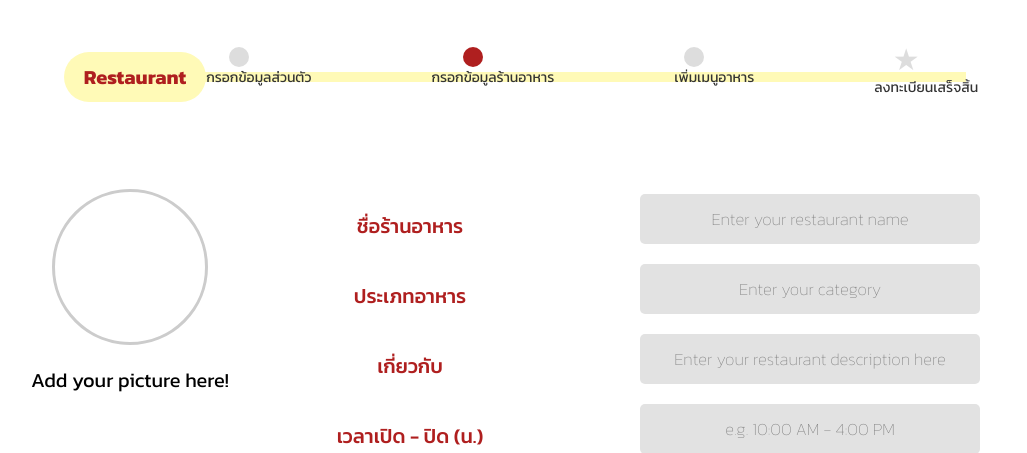
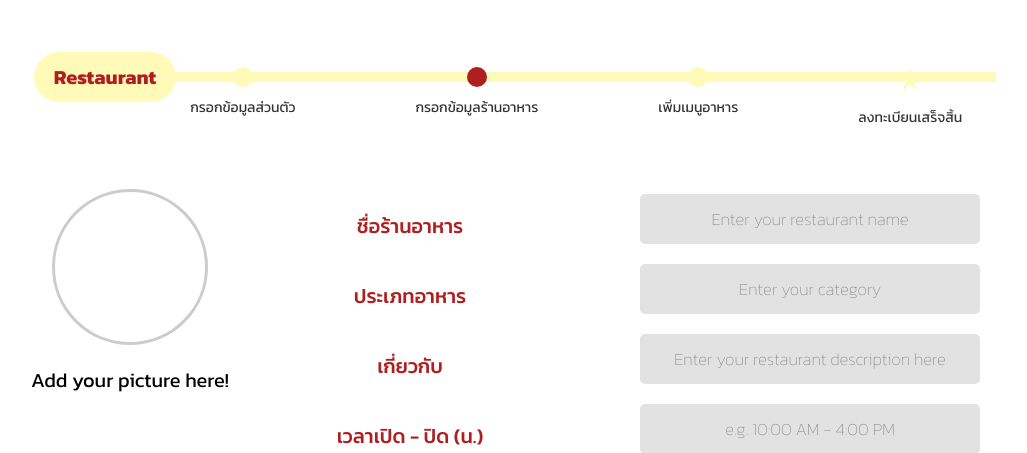
Before and after one commit to 6510615203/cn331project, a Django app: template home/templates/restaurant_register.html in a window 1280 px wide. Shown: the part 101-554 px from the top of the page, without its empty margins (135-1162 px from the left). Run offline with Django 5.2, Linux system fonts and the light colour scheme; the template is opened without the code that fills it, so the values that code supplies are empty.

Commit message:
Update restaurant_register.html

```diff
--- a/home/templates/restaurant_register.html
+++ b/home/templates/restaurant_register.html
@@ -7,85 +7,7 @@
 
 {% block style %}
 <link rel="stylesheet" type="text/css" href="{% static 'css/register.css' %}">
-<style>
-    /* ฟอนต์ Kanit สำหรับองค์ประกอบทั้งหมด */
-    body {
-        font-family: 'Kanit', sans-serif;
-    }
 
-    /* กำหนดฟอนต์ Kanit ให้กับ h2 */
-    h2 {
-        font-family: 'Kanit', sans-serif;
-        font-weight: 700;
-        font-size: 24px;
-        color: #AF1F1F;
-        text-align: center;
-    }
-
-    /* ฟอนต์ Kanit สำหรับ label */
-    label {
-        font-family: 'Kanit', sans-serif;
-        font-size: 14px;
-        color: #333;
-        text-align: center;
-        align-items: center;
-        line-height: 1.5;
-    }
-
-    .stepline {
-        display: flex;
-        justify-content: space-between;
-        align-items: center;
-        position: relative;
-        width: 65%;
-    }
-
-    .stepicon {
-        display: flex;
-        flex-direction: column;
-        align-items: center;
-        z-index: 0;
-    }
-
-    .circleicon {
-        border-radius: 50%;
-        position: relative;
-        background-color: #ddd;
-        top: 10px;
-    }
-
-    .circleiconnow {
-        background-color: #AF1F1F;
-        position: relative;
-        top: 10px;
-    }
-
-    .staricon {
-        font-size: 30px;
-        position: relative;
-        color: #ddd;
-        top: 10px;
-    }
-
-    .form-container {
-        max-width: 800px;
-        margin: 0 auto;
-        padding: 20px;
-        background-color: #fff;
-        border-radius: 10px;
-        box-shadow: 0 4px 6px rgba(0, 0, 0, 0.1);
-    }
-    .stepicon label {
-        font-family: 'Kanit', sans-serif;
-        font-size: 14px;
-        color: #333;
-        margin-top: 5px;
-        position: relative;
-        top: 0;
-        text-align: center;
-        transform: translateX(20px);
-    }
-</style>
 {% endblock %}
 
 {% block content %}
```
